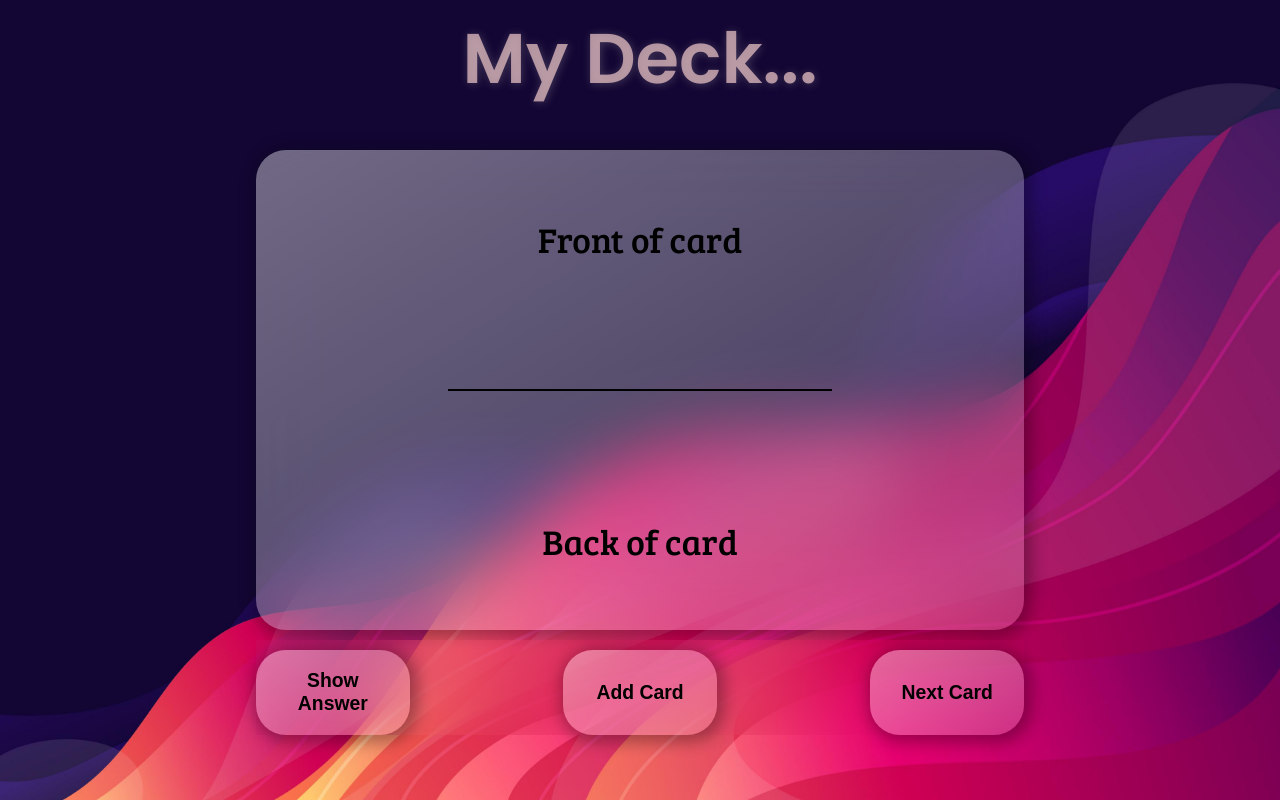
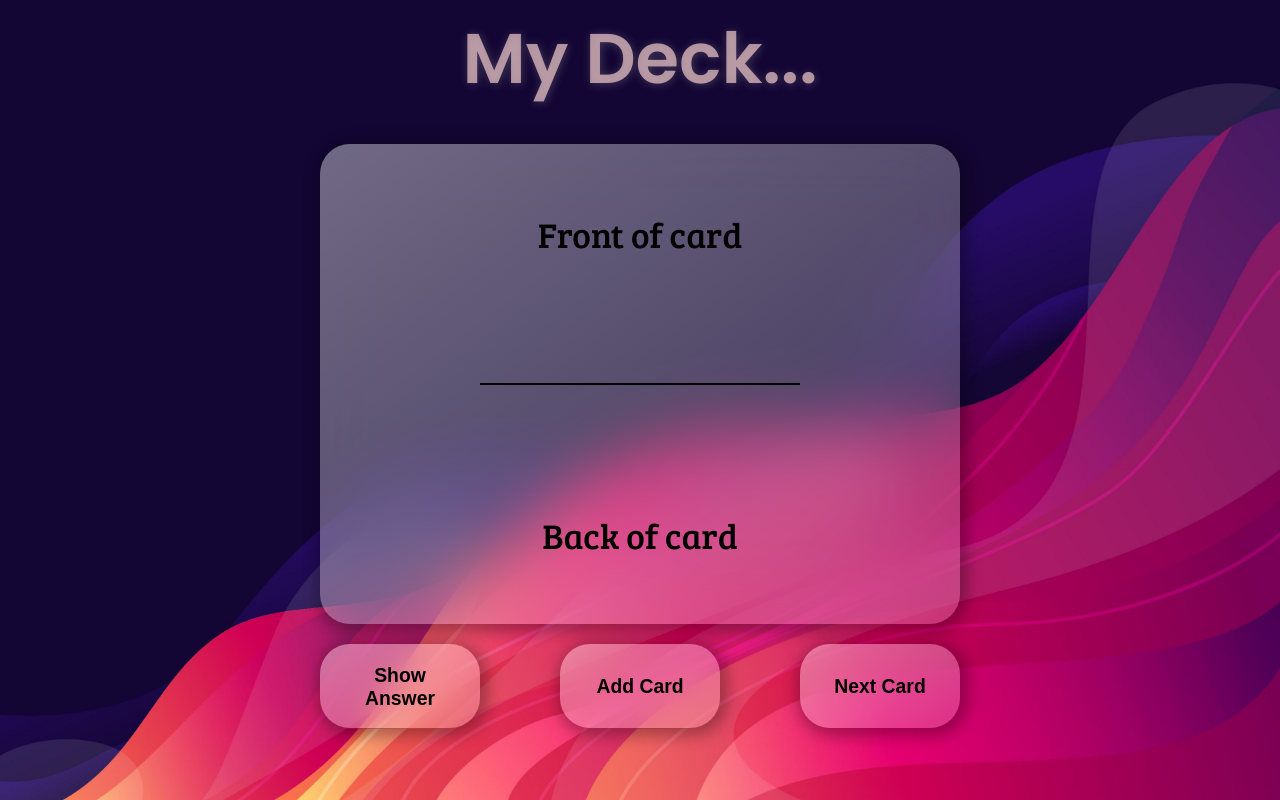
Before and after one commit to christophermickle/flashMeReact, a React (Vite) app: page / in a window 1280 px wide. Built offline with nearby package versions, Linux system fonts and the light colour scheme.

Commit message:
updated css, reformatted files for cleaner code structure, responsiveness updated

```diff
--- a/src/App.jsx
+++ b/src/App.jsx
@@ -96,7 +96,7 @@ function App() {
     e.preventDefault();
     modalRef.current.close();
   };
-//  onKeyDown handler, right arrow key = next card, spacebar = show answer using switch statement and making sure the modal isn't open and the deck isn't empty and a button isn't selected (focus)
+  //  onKeyDown handler, right arrow key = next card, spacebar = show answer using switch statement and making sure the modal isn't open and the deck isn't empty and a button isn't selected (focus)
 
   const keyDownHandler = (e) => {
     if (modalRef.current.open) {
@@ -106,7 +106,8 @@ function App() {
       return;
     }
     if (e.target.tag === "BUTTON") {
-      return;}
+      return;
+    }
     switch (e.key) {
       case "ArrowRight":
         nextCard();
@@ -135,37 +136,39 @@ function App() {
             <button type="button" id="showModal" onClick={showModalHandler}>
               Add Card
             </button>
-            <button type='button' id='nextCard' onClick={nextCard}> Next Card</button>
+            <button type="button" id="nextCard" onClick={nextCard}>
+              {" "}
+              Next Card
+            </button>
           </div>
         </main>
 
-        <dialog ref={modalRef} onKeyDown={enterHandler} id='newCardModal'>
-          <form className='newCardWrapper'>
-            <button id='closeModal' onClick={closeModalHandler}>
+        <dialog ref={modalRef} onKeyDown={enterHandler} id="newCardModal">
+          <form className="newCardWrapper">
+            <button id="closeModal" onClick={closeModalHandler}>
               X
             </button>
-            <input
-              id='cardFrontText'
-              name='cardFront'
-              type='text'
-              placeholder='Front of card'
+            <input class="bg-slate-200"
+              id="cardFrontText"
+              name="cardFront"
+              type="text"
+              placeholder="Front of card"
               value={cardFront}
               onChange={(e) => {
                 setCardFront(e.target.value);
               }}
             />
             <input
-
-              id='cardBackText'
-              name='cardBack'
-              type='text'
-              placeholder='Back of card'
+              id="cardBackText"
+              name="cardBack"
+              type="text"
+              placeholder="Back of card"
               value={cardBack}
               onChange={(e) => {
                 setCardBack(e.target.value);
               }}
             />
-            <button onClick={addCard} id='saveButton'>
+            <button onClick={addCard} id="saveButton">
               Save card
             </button>
           </form>
--- a/src/index.css
+++ b/src/index.css
@@ -3,171 +3,178 @@
 Done with a stop animation at the center location, and start on the right side, and when transitioning to the next card use a set-timeout function, applying a style to the card that moves it to the left. Result = Current card goes left, new card comes in from right.  */
 
 * {
-    box-sizing:border-box;
-    margin:0;
-    padding:0;
+  box-sizing: border-box;
+  margin: 0;
+  padding: 0;
   max-width: 100%;
 }
 
 .app {
-  font-family:'Poppins', sans-serif;
-   display:grid;
-   place-items:center;
-   font-size:2.2em;
-   background-image:url(./assets/bkg2.jpg);
+  font-family: "Poppins", sans-serif;
+  display: grid;
+  place-items: center;
+  font-size: 2.2em;
+  background-image: url(./assets/bkg2.jpg);
   background-position: center center;
-   background-repeat:no-repeat;
-   background-attachment:fixed;
-   background-size:cover;
-   background-color:#f5f5f7;
-   width:100vw;
+  background-repeat: no-repeat;
+  background-attachment: fixed;
+  background-size: cover;
+  background-color: #f5f5f7;
+  width: 100vw;
   height: 100vh;
 }
 
- .wrapper{
-  margin-bottom:2em;
-
+.wrapper {
+  margin-bottom: 2em;
 }
 
 h1 {
-  margin-top:.08em;
-  color:rgba(240, 201, 201, 0.7);
-  text-align:center;
+  margin-top: 0.08em;
+  color: rgba(240, 201, 201, 0.7);
+  text-align: center;
   text-shadow: 1px 1px 10px rgba(179, 173, 173, 0.3);
-
 }
 
 .card {
-   font-family: 'Bree Serif', serif;
-   display:grid;
-   place-items:center;
-   margin-top:5%;
-   width: 60vw;
-   height:30rem;
+  font-family: "Bree Serif", serif;
+  display: grid;
+  place-items: center;
+  margin-top: 5%;
+  width: clamp(300px, 50vw, 80em);
+  margin-inline: auto;
+  height: 30rem;
   background: linear-gradient(
     to right bottom,
-    rgba(255,255,255,0.4),
-    rgba(255,255,255,0.18)
+    rgba(255, 255, 255, 0.4),
+    rgba(255, 255, 255, 0.18)
   );
-   backdrop-filter:blur(2rem);
-   border-radius:30px;
-   box-shadow: 3px 3px 15px 5px rgba(0,0,0,0.3);
+  backdrop-filter: blur(2rem);
+  border-radius: 30px;
+  box-shadow: 3px 3px 15px 5px rgba(0, 0, 0, 0.3);
 }
 .borderBreak {
-  border-bottom:solid 2px black;
-  width:50%;
+  border-bottom: solid 2px black;
+  width: 50%;
 }
 
 .buttons {
-  display:flex;
-  justify-content:space-between;
-  margin-top:10px;
-  backdrop-filter: blur(2rem);
+  display: flex;
+  justify-content: space-between;
+  margin-top: 10px;
 }
-#showAnswer, #nextCard, #showModal, #saveButton, #closeModal {
-   font-size:.55em;
-   font-weight:bolder;
-   margin-top:10px;
+#showAnswer,
+#nextCard,
+#showModal,
+#saveButton,
+#closeModal {
+  font-size: 0.55em;
+  font-weight: bolder;
+  margin-top: 10px;
   background: linear-gradient(
     to right bottom,
-    rgba(255,255,255,0.4),
-    rgba(255,255,255,0.18)
+    rgba(255, 255, 255, 0.4),
+    rgba(255, 255, 255, 0.18)
   );
-   padding:1em 1em;
-   border-radius:30px;
-   box-shadow: 3px 3px 15px 5px rgba(0,0,0,0.3);
-   border:none;
-   width:20%;
-   cursor:pointer;
+  padding: 1em 1em;
+  border-radius: 30px;
+  box-shadow: 3px 3px 15px 5px rgba(0, 0, 0, 0.3);
+  border: none;
+  width: clamp(40px, 25%, 200px);
+  cursor: pointer;
+  backdrop-filter: blur(1em);
 }
 
-#showAnswer:hover, #nextCard:hover, #showModal:hover, #saveButton:hover, #closeModal:hover {
+#showAnswer:hover,
+#nextCard:hover,
+#showModal:hover,
+#saveButton:hover,
+#closeModal:hover {
   background: linear-gradient(
     to right bottom,
-    rgba(255,255,255,0.8),
-    rgba(255,255,255,0.6)
+    rgba(255, 255, 255, 0.8),
+    rgba(255, 255, 255, 0.6)
   );
-   box-shadow: 3px 3px 15px 5px rgba(0,0,0,0.6);
+  box-shadow: 3px 3px 15px 5px rgba(0, 0, 0, 0.6);
 }
- .card p{
-  /* border:solid 2px red; */
-  position:relative;
-  margin:5px;
+.card p {
+  position: relative;
+  margin: 5px;
 }
 
 .newCard {
-  display:none;
+  display: none;
 }
 dialog {
-  font-family:'Poppins', sans-serif;
-   margin:auto;
+  font-family: "Poppins", sans-serif;
+  margin: auto;
   width: 60vw;
-   height:60vh;
-   border-radius:30px;
-   box-shadow: 3px 3px 15px 5px rgba(0,0,0,0.3);
-   border:none;
+  height: 60vh;
+  border-radius: 30px;
+  box-shadow: 3px 3px 15px 5px rgba(0, 0, 0, 0.3);
+  border: none;
+  background-color: rgba(0, 0, 0, 0.1);
 }
 
 dialog::backdrop {
-  background-image:url(./assets/bkg2.jpg);
+  background-image: url(./assets/bkg2.jpg);
   background-position: center center;
-   background-repeat:no-repeat;
-   background-attachment:fixed;
-   background-size:cover;
-   height:100vh;
-   width:100vw;
-   filter:blur(1em)
+  background-repeat: no-repeat;
+  background-attachment: fixed;
+  background-size: cover;
+  height: 100vh;
+  width: 100vw;
+  filter: blur(1em);
 }
 .newCardWrapper {
-  display:grid;
-  place-items:center;
-  height:100%;
-  background-color:rgba(255,255,255,0.1)
+  display: grid;
+  place-items: center;
+  height: 100%;
+  background-color: rgba(255, 255, 255, 0.1);
 }
 
- #frontDisplay, #backDisplay {
-  text-align:center;
+#frontDisplay,
+#backDisplay {
+  text-align: center;
 }
 
- #cardFrontText, #cardBackText  {
-  font-family:'Poppins', sans-serif;
+#cardFrontText,
+#cardBackText {
+  font-family: "Poppins", sans-serif;
   font-size: 0.6em;
-  height:3em;
-  width:80%;
-  text-align:center;
-  font-weight:bolder;
-  border:none;
-  border-radius:30px;
-  box-shadow: 1px 1px 10px 1px rgba(0,0,0,0.3);
+  height: 3em;
+  width: 80%;
+  text-align: center;
+  font-weight: bolder;
+  border: none;
+  border-radius: 30px;
+  box-shadow: 1px 1px 10px 1px rgba(0, 0, 0, 0.3);
 }
 @media only screen and (max-width: 600px) {
   h1 {
-    font-size:.8em;
-    margin-top:1.3%;
+    font-size: 0.8em;
+    margin-top: 1.3%;
   }
   .buttons {
-    margin-bottom:10px;
+    margin-bottom: 10px;
   }
   .clickedMe {
     background-color: white;
-  color:black;
+    color: black;
   }
 
-
-@media only screen and (max-width:1024px) {
+  @media only screen and (max-width: 1024px) {
     h1 {
-    font-size:1em;
+      font-size: 1em;
     }
     .buttons {
-      margin-bottom:10px;
-      padding:15px;
-      margin:5px;
+      margin-bottom: 10px;
+      padding: 15px;
+      margin: 5px;
     }
     #saveButton {
-      width:80%;
-      font-size:.5em;
-      padding:5px;
-    }
-
+      width: 80%;
+      font-size: 0.5em;
+      padding: 5px;
     }
   }
+}
--- /dev/null
+++ b/src/tailwind.css
@@ -0,0 +1,3 @@
+@tailwind base;
+@tailwind components;
+@tailwind utilities;
```
Also changed, not shown: src/components/Buttons.jsx (added, +31 -0 lines), src/components/Card.jsx (added, +13 -0 lines), src/components/NewCardModal.jsx (added, +61 -0 lines), tailwind.config.cjs (added, +11 -0 lines), postcss.config.js (added). Lines whose indentation alone changed are shown as unchanged.
